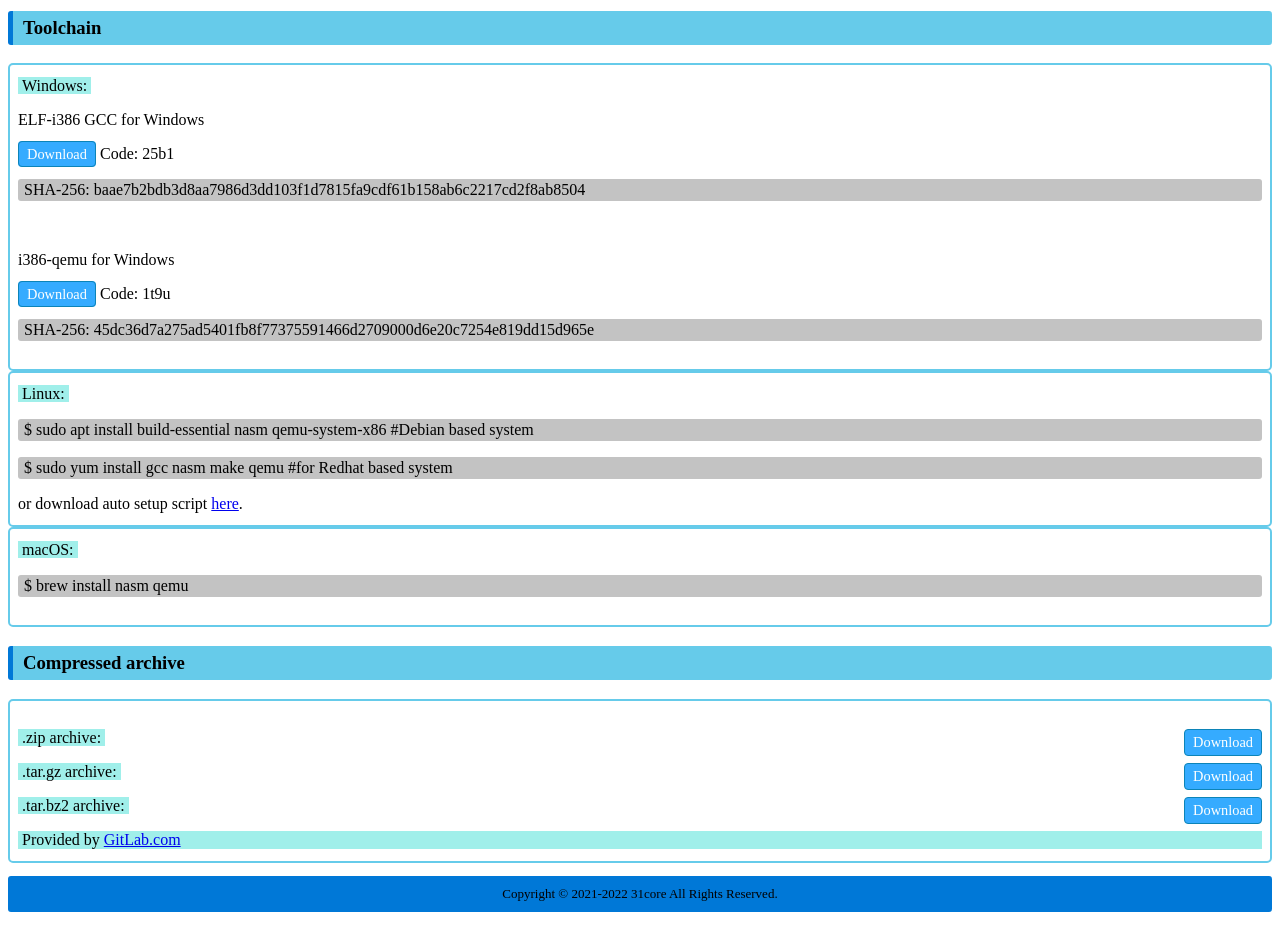
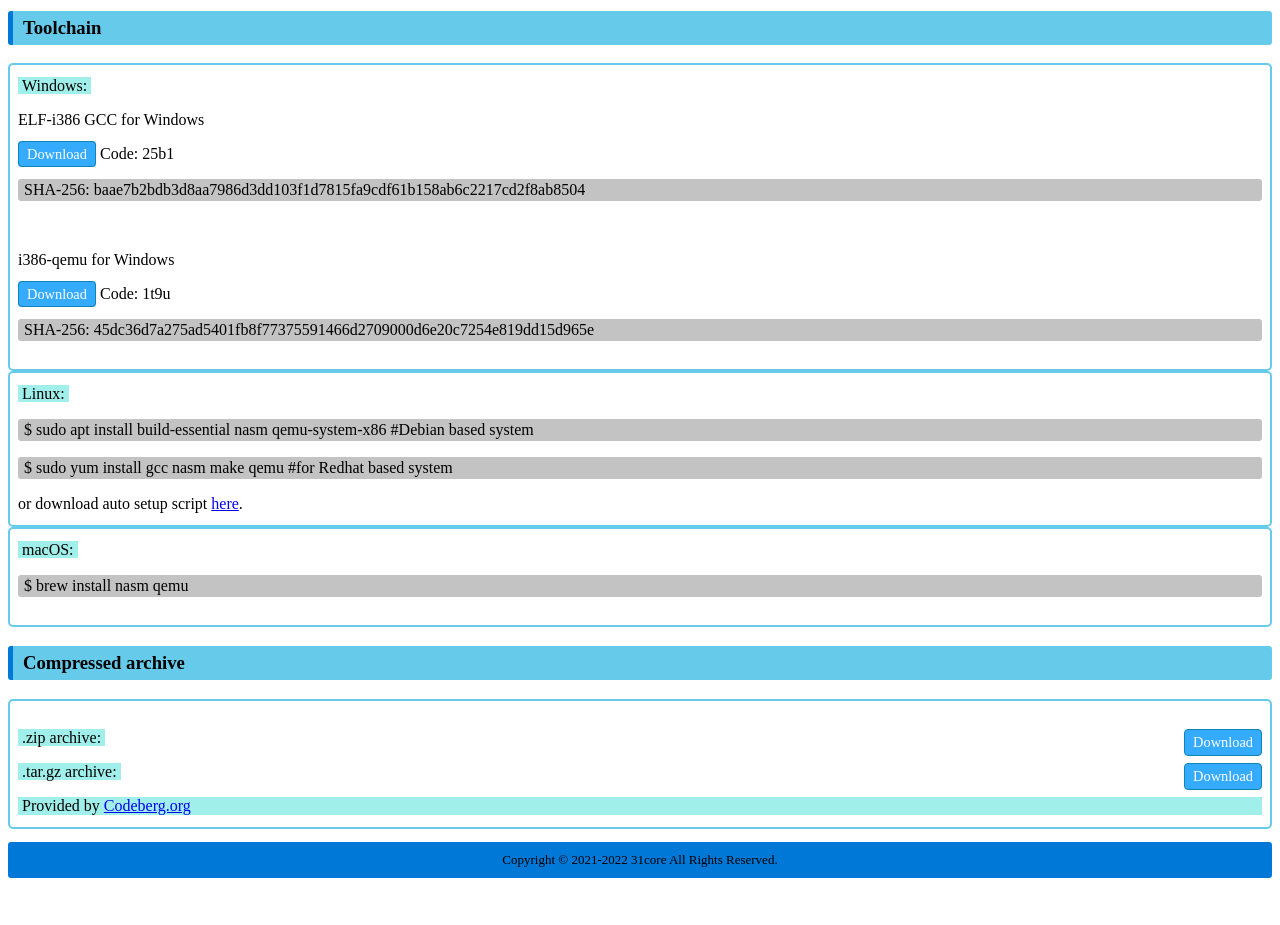
Before and after one commit to 31core/website, a plain HTML site: page illumi/resource.html in a window 1280 px wide. Shown: the part 99-1024 px from the top of the page. After the commit the page ends 990 px from the top, so only its background shows below. Drawn offline with Linux system fonts and the light colour scheme.

Commit message:
更新仓库地址.

```diff
--- a/illumi/resource.html
+++ b/illumi/resource.html
@@ -43,17 +43,13 @@
 		<div class="content">
 			<p>
 				<a class="label">.zip archive: </a>
-                <a style="float:right;" class="button" href="https://gitlab.com/31core/illumi/-/archive/master/illumi-master.zip">Download</a>
+				<a style="float:right;" class="button" href="https://codeberg.org/31core/illumi/archive/master.zip">Download</a>
 			</p>
 			<p>
 				<a class="label">.tar.gz archive: </a>
-                <a style="float:right;" class="button" href="https://gitlab.com/31core/illumi/-/archive/master/illumi-master.tar.gz">Download</a>
+				<a style="float:right;" class="button" href="https://codeberg.org/31core/illumi/archive/master.tar.gz">Download</a>
 			</p>
-            <p>
-                <a class="label">.tar.bz2 archive: </a>
-                <a style="float:right;" class="button" href="https://gitlab.com/31core/illumi/-/archive/master/illumi-master.tar.bz2">Download</a>
-            </p>
-            <div class="label">Provided by <a href="https://gitlab.com">GitLab.com</a></div>
+			<div class="label">Provided by <a href="https://codeberg.org">Codeberg.org</a></div>
 		</div>
 		<p class="banner" style="font-size:13px;">Copyright © 2021-2022 31core All Rights Reserved.</p>
 	</body>
```
Also changed, not shown: about.html (+5 -0 lines), illumi/about.html (+2 -2 lines), illumi/index.html (+2 -2 lines), index.html (+0 -3 lines), space_sub.html (+1 -1 lines), anicat/index.html (indentation only), space.html (indentation only), status.html (indentation only), version.html (indentation only). Lines whose indentation alone changed are shown as unchanged.
